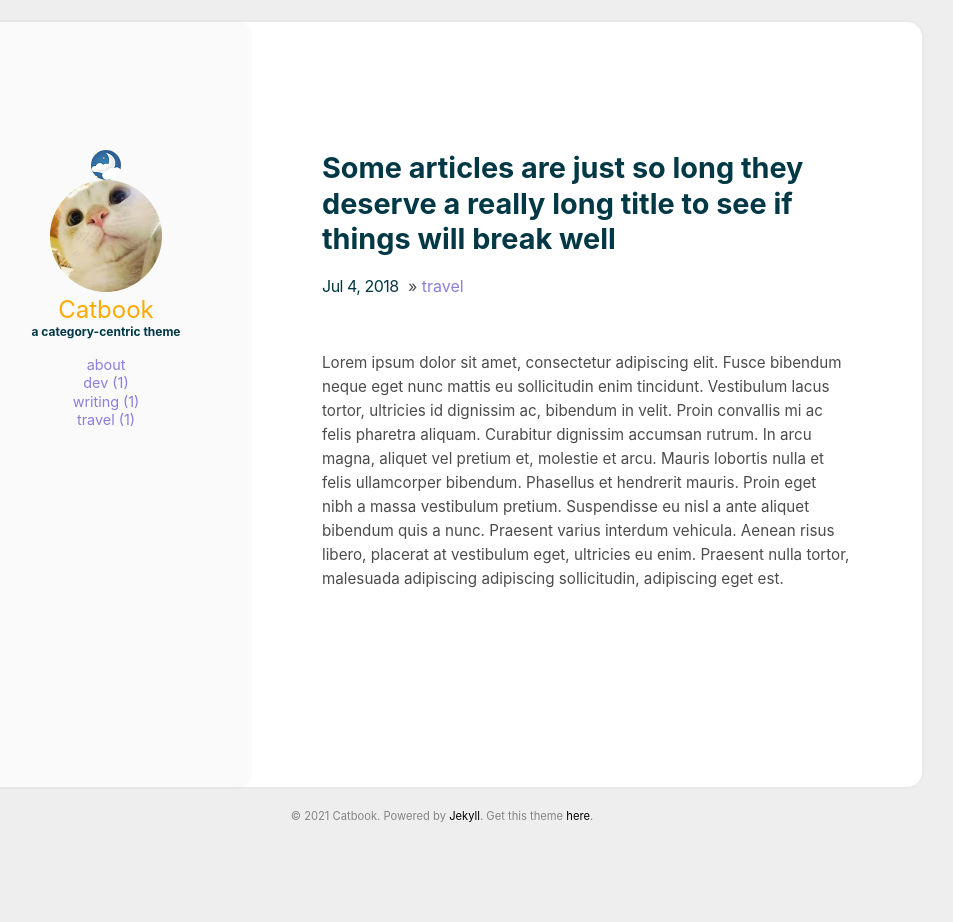
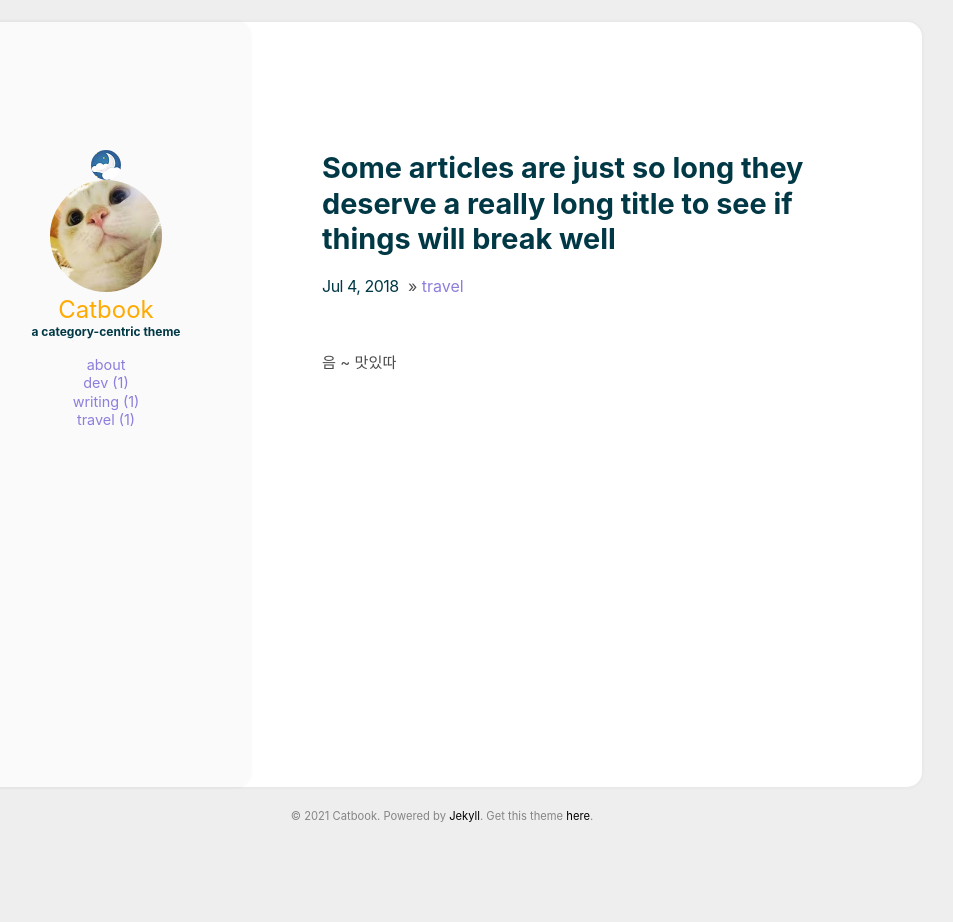
Before and after one commit to MinsunCho-dev/mandoojoa.github.io, a Jekyll site: the page built from _posts/2018-07-04-t1.md, in a window 1280 px wide. Shown: the whole page, without its empty margins (198-1151 px from the left). Built offline with Jekyll 4.4.1, drawn with Linux system fonts in a browser that asks for light colours.

```diff
--- a/_posts/2018-07-04-t1.md
+++ b/_posts/2018-07-04-t1.md
@@ -4,4 +4,4 @@ categories: [travel]
 comments: true
 ---
 
-Lorem ipsum dolor sit amet, consectetur adipiscing elit. Fusce bibendum neque eget nunc mattis eu sollicitudin enim tincidunt. Vestibulum lacus tortor, ultricies id dignissim ac, bibendum in velit. Proin convallis mi ac felis pharetra aliquam. Curabitur dignissim accumsan rutrum. In arcu magna, aliquet vel pretium et, molestie et arcu. Mauris lobortis nulla et felis ullamcorper bibendum. Phasellus et hendrerit mauris. Proin eget nibh a massa vestibulum pretium. Suspendisse eu nisl a ante aliquet bibendum quis a nunc. Praesent varius interdum vehicula. Aenean risus libero, placerat at vestibulum eget, ultricies eu enim. Praesent nulla tortor, malesuada adipiscing adipiscing sollicitudin, adipiscing eget est.
+음 ~ 맛있따
--- a/aboutme.html
+++ b/aboutme.html
@@ -5,7 +5,7 @@ layout: page
 <section class="aboutme">
     <div class="post_content">
         <p>
-            If you don't need 'about' page, edit the _config.yml to comment out the code.
+            안녕하세요. 저는 서경대학교 2학년 조민선입니다.
             <br><br>
             <img src="https://starry99.github.io/catbook/assets/img/cat1.jpg">
         </p>
```
Also changed, not shown: 3 other files.
